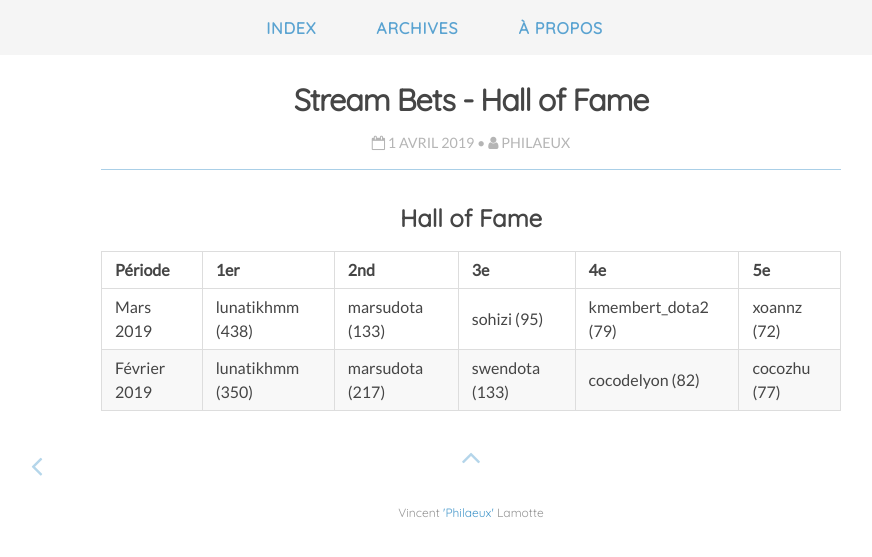
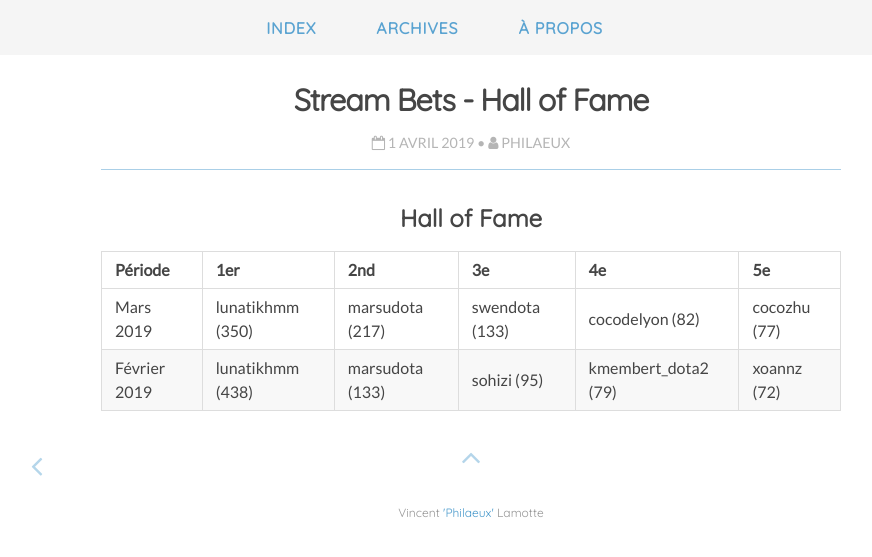
Before and after one commit to Philaeux/philaeux.github.io, a Jekyll site: the page built from _posts/2019-04-01-stream-fame.md, in a window 1280 px wide. Shown: the top 557 px of the page, without its empty margins (169-1041 px from the left). Built offline with Jekyll 4.4.1, drawn with Linux system fonts in a browser that asks for light colours; nearby versions of some CDN libraries.

Commit message:
Hotfix hof

```diff
--- a/_posts/2019-04-01-stream-fame.md
+++ b/_posts/2019-04-01-stream-fame.md
@@ -12,5 +12,5 @@ finished: true
 
 | Période | 1er | 2nd | 3e | 4e | 5e |
 |-------|--------|---------|
-| Mars 2019 | lunatikhmm (438) | marsudota (133) | sohizi (95) | kmembert_dota2 (79) | xoannz (72) |
-| Février 2019 | lunatikhmm (350) | marsudota (217) | swendota (133) | cocodelyon (82) | cocozhu (77) |
+| Mars 2019 | lunatikhmm (350) | marsudota (217) | swendota (133) | cocodelyon (82) | cocozhu (77) |
+| Février 2019 | lunatikhmm (438) | marsudota (133) | sohizi (95) | kmembert_dota2 (79) | xoannz (72) |
```
